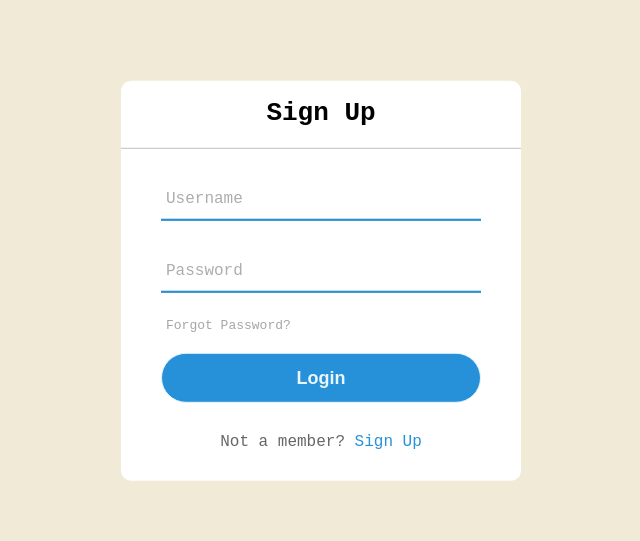
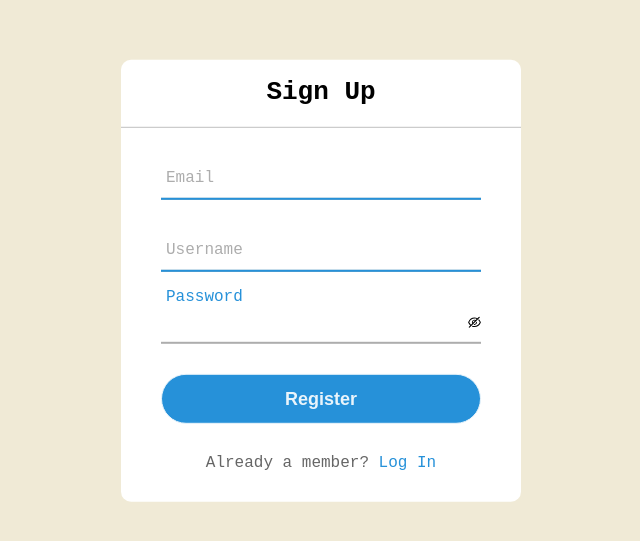
Before and after one commit to Kitkamseng/FinalYearProject, a React (Create React App) app: page /signup in a window 1280 px wide. Shown: the part 119-660 px from the top of the page, without its empty margins (319-959 px from the left). Built offline with nearby package versions, Linux system fonts and the light colour scheme.

Commit message:
Sign Up Page Base done

```diff
--- a/package.json
+++ b/package.json
@@ -3,6 +3,11 @@
   "version": "0.1.0",
   "private": true,
   "dependencies": {
+    "@ant-design/icons": "^5.1.4",
+    "@fortawesome/fontawesome-svg-core": "^6.4.0",
+    "@fortawesome/free-regular-svg-icons": "^6.4.0",
+    "@fortawesome/free-solid-svg-icons": "^6.4.0",
+    "@fortawesome/react-fontawesome": "^0.2.0",
     "@testing-library/jest-dom": "^5.16.5",
     "@testing-library/react": "^13.4.0",
     "@testing-library/user-event": "^13.5.0",
--- a/src/pages/LoginPage.jsx
+++ b/src/pages/LoginPage.jsx
@@ -6,7 +6,7 @@ function LoginPage() {
 
   let navigate = useNavigate();
 
-  const handleSignUpClick = () =>{
+  const handleSignUpClick = () => {
     navigate('/signup');
   }
 
--- a/src/pages/SignUpPage.css
+++ b/src/pages/SignUpPage.css
@@ -32,6 +32,8 @@ form .txt_field{
     position: relative;
     border-bottom: 2px solid #adadad;
     margin: 30px 0;
+    display: flex;
+    align-items: center;
 }
 
 .txt_field input{
@@ -106,18 +108,25 @@ input[type="submit"]:hover{
     transition: .5s;
 }
 
-.signup_link{
+.login_link{
     margin: 30px 0;
     text-align: center;
     font-size: 16px;
     color: #666666;
 }
 
-.signup_link a{
+.login_link a{
     color: #2691d9;
     text-decoration: none;
 }
 
-.signup_link a:hover{
+.login_link a:hover{
     text-decoration: underline;
 }
+
+.eye-toggle {
+    margin-left: 5px;
+    display: flex;
+    align-items: center;
+    cursor: pointer;
+  }
--- a/src/pages/SignUpPage.jsx
+++ b/src/pages/SignUpPage.jsx
@@ -1,25 +1,54 @@
-import React from 'react';
-import './LoginPage.css';
+import './SignUpPage.css';
+import React, { useState } from 'react';
+import { useNavigate } from 'react-router-dom';
+import { EyeOutlined, EyeInvisibleOutlined } from '@ant-design/icons';
+
 
 function LoginPage() {
+
+  let navigate = useNavigate();
+
+  const [password, setPassword] = useState("");
+  const [visible, setVisible] = useState(false);
+
+  const handleLogInClick = () => {
+    navigate('/login');
+  }
+
   return (
     <div className='main-container'>
        <h1>Sign Up</h1>
        <form method='post'>
+       <div class='txt_field'>
+          <input type='text' required />
+          <span></span>
+          <label>Email</label>
+        </div>
         <div class='txt_field'>
           <input type='text' required />
           <span></span>
           <label>Username</label>
         </div>
+
         <div class='txt_field'>
-          <input type='text' required />
-          <span></span>
+          <input
+            value={password}
+            type={visible ? "text" : "password"}
+            id="password"
+            onChange={e => setPassword(e.target.value)}
+          />
           <label>Password</label>
+          <div className='eye-toggle' onClick={() => setVisible(!visible)}>
+            {
+              visible ? <EyeOutlined /> : <EyeInvisibleOutlined />
+            }
+          </div>
         </div>
-        <div class='pass'>Forgot Password?</div>
-        <input type='submit' value="Login" />
-        <div class='signup_link'>
-          Not a member? <a href='#'>Sign Up</a>
+
+        <input type='submit' value="Register" />
+
+        <div class='login_link'>
+          Already a member? <a href='#' onClick={handleLogInClick}>Log In</a>
         </div>
        </form>
     </div>
```
Also changed, not shown: 1 other file (tests, documents, lock files or other folders).
